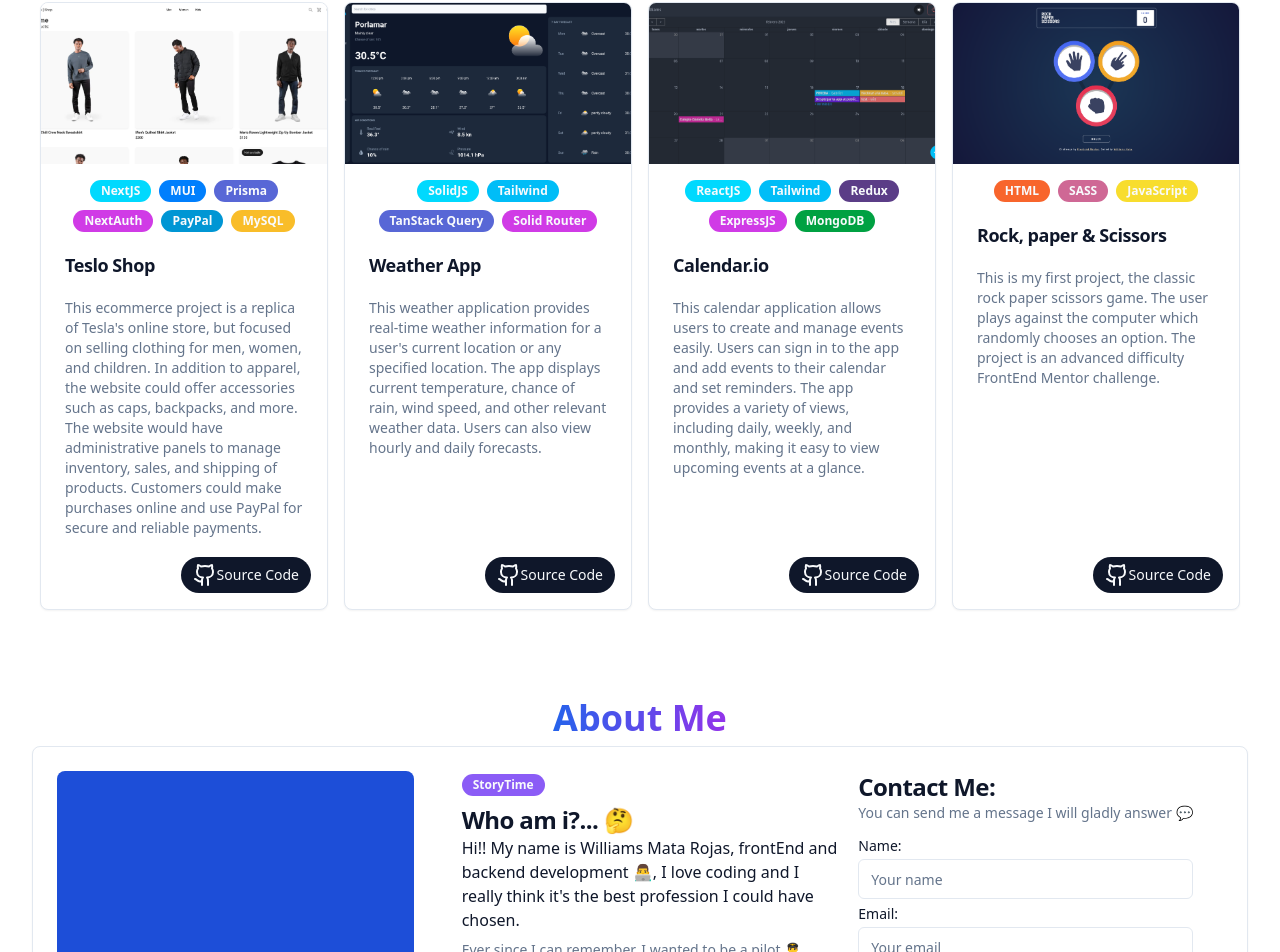
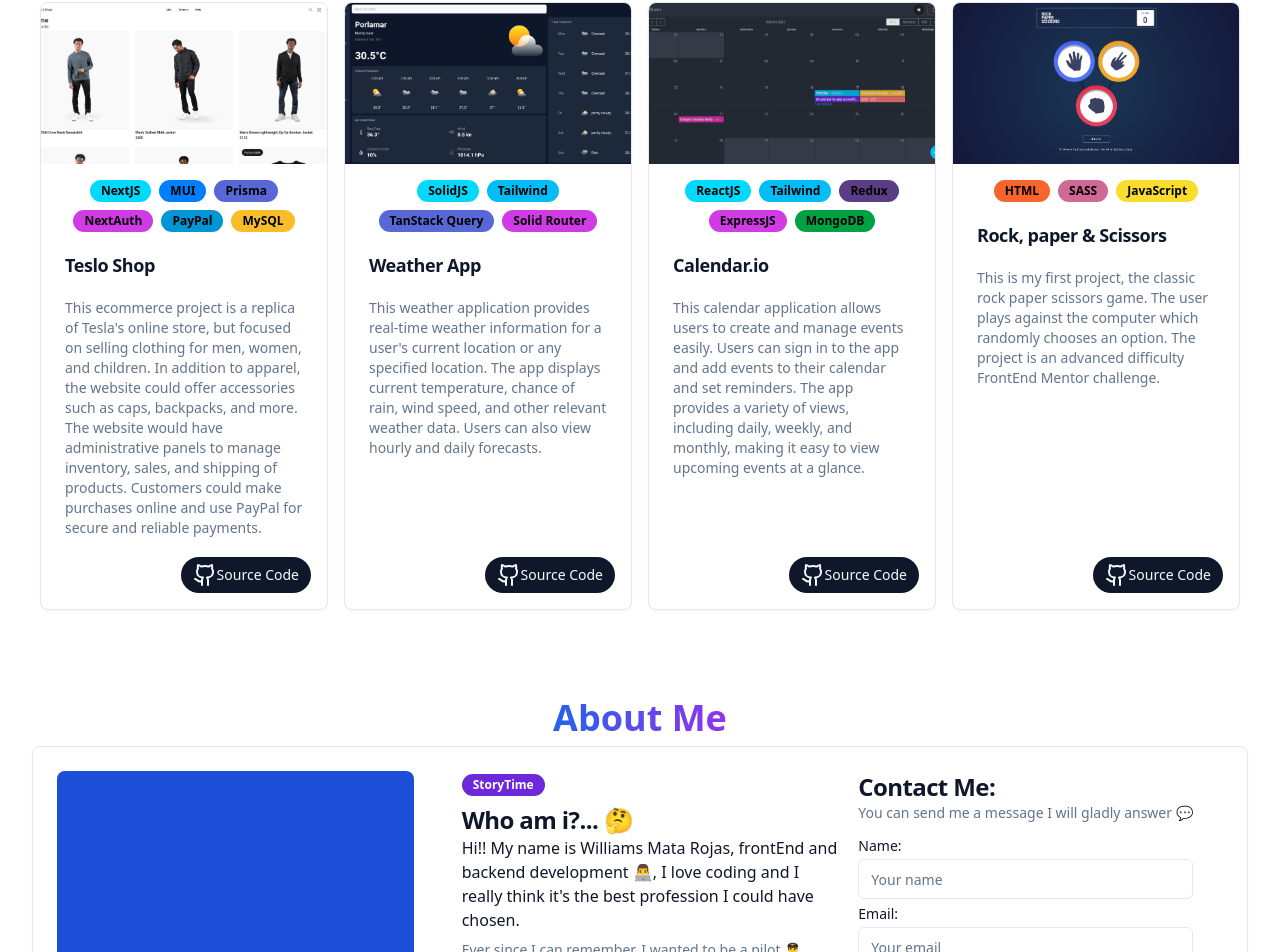
Before and after one commit to WilliamsMata/my-portfolio, a Next.js app: page / in a window 1280 px wide. Shown: the part 1480-2432 px from the top of the page. Built offline with nearby package versions, Linux system fonts and the light colour scheme.

Commit message:
fix some accessibilities

```diff
--- a/src/components/ui/ProjectCard.tsx
+++ b/src/components/ui/ProjectCard.tsx
@@ -37,7 +37,7 @@ export const ProjectCard: FC<Project> = ({
       {projectTech.map((tech) => (
         <Badge
           key={tech.title}
-          className="hover:"
+          className="text-black"
           style={{ backgroundColor: tech.color }}
         >
           {tech.title}
--- a/src/components/views/AboutMe.tsx
+++ b/src/components/views/AboutMe.tsx
@@ -31,7 +31,9 @@ export const AboutMe: FC<Props> = (props) => {
 
         <CardContent className="flex flex-col gap-4 md:w-6/12 md:pt-6 xl:w-8/12 xl:flex-row">
           <div className="xl:w-6/12">
-            <Badge className="bg-violet-500">StoryTime</Badge>
+            <Badge className="bg-violet-700 text-white hover:bg-violet-700">
+              StoryTime
+            </Badge>
             <CardTitle className="mt-2 text-2xl">Who am i?... 🤔</CardTitle>
 
             <h3>
@@ -69,7 +71,7 @@ export const AboutMe: FC<Props> = (props) => {
               className="mt-4 flex w-full flex-col gap-2"
             >
               <div className="grid w-full max-w-sm items-center gap-1.5">
-                <Label htmlFor="email">Name:</Label>
+                <Label htmlFor="name">Name:</Label>
                 <Input
                   type="text"
                   id="name"
--- a/src/components/views/Main.tsx
+++ b/src/components/views/Main.tsx
@@ -19,11 +19,11 @@ export const Main: FC<Props> = (props) => {
           Full Stack Developer
         </h1>
 
-        <h4 className="text-sm tracking-wide sm:text-base">
+        <h2 className="text-sm tracking-wide sm:text-base">
           As a skilled full-stack developer, I am dedicated to turning ideas
           into innovative web applications. Explore my latest projects,
           showcasing my expertise in React.js and web development.
-        </h4>
+        </h2>
 
         <div className="flex items-center justify-center gap-4 md:justify-start">
           <Button
```
